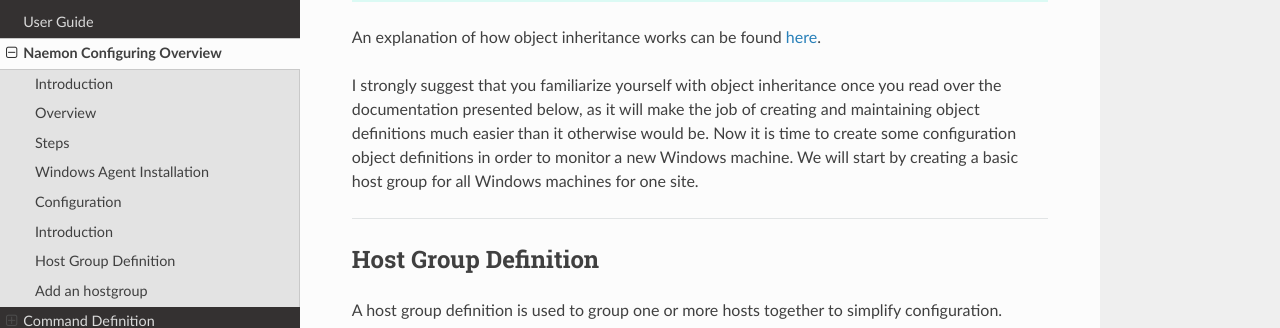
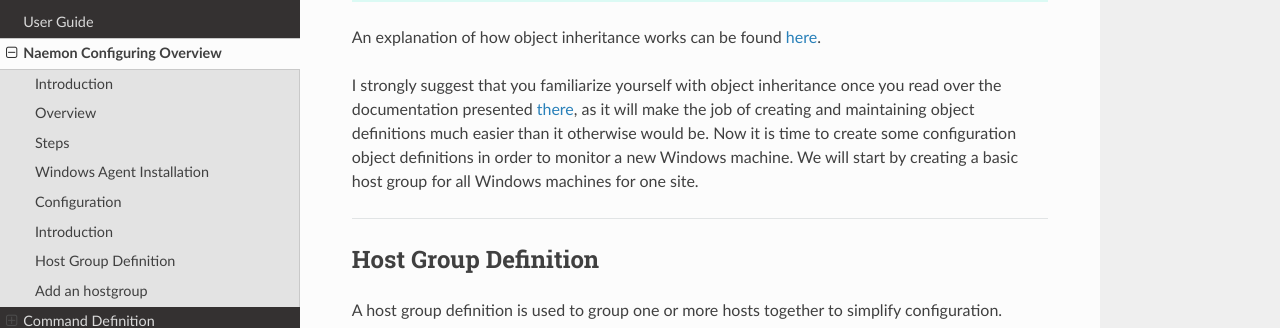
Before and after one commit to mgadi/naemonbox, a Sphinx documentation site: the page built from docs/source/04_Configuring_NaemonBox/index.rst, in a window 1280 px wide and 900 px high, scrolled down 2620 px. Shown: the part 182-510 px from the top of the window. Built offline with Sphinx 7.4.7 and the Read the Docs theme 2.0.0, drawn with Linux system fonts in a browser that asks for light colours; pages that are not in the unit, such as notebooks, are missing from menus.

Commit message:
Update index.rst

```diff
--- a/docs/source/04_Configuring_NaemonBox/index.rst
+++ b/docs/source/04_Configuring_NaemonBox/index.rst
@@ -67,9 +67,10 @@
 
 .. _here: http://www.naemon.org/documentation/usersguide/objectinheritance.html
 
-I strongly suggest that you familiarize yourself with object inheritance once you read over the documentation presented below, as it will make the job of creating and maintaining object definitions much easier than it otherwise would be.
+I strongly suggest that you familiarize yourself with object inheritance once you read over the documentation presented `there`_, as it will make the job of creating and maintaining object definitions much easier than it otherwise would be.
 Now it is time to create some configuration object definitions in order to monitor a new Windows machine. We will start by creating a basic host group for all Windows machines for one site.
 
+.. _there: http://www.naemon.org/documentation/usersguide/objectdefinitions.html
 =======
 
 Host Group Definition
```
